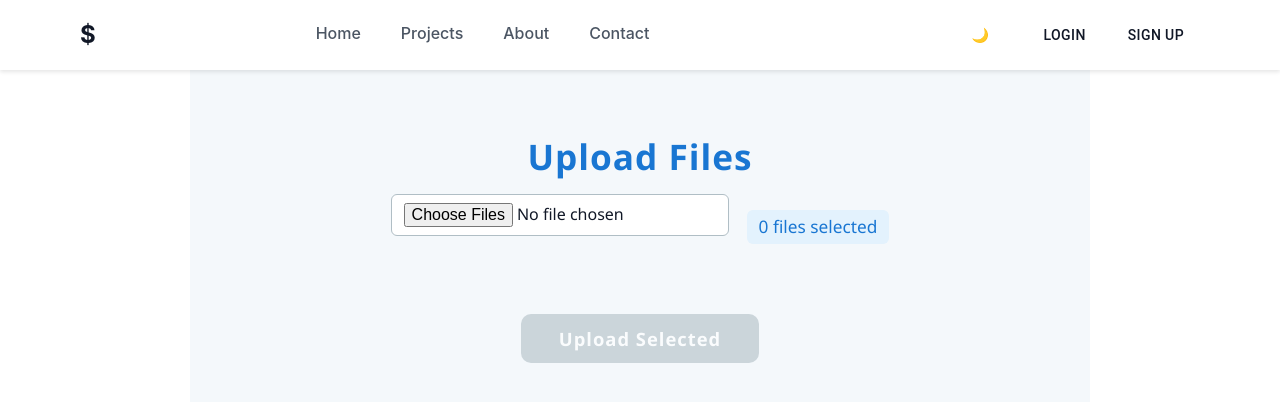
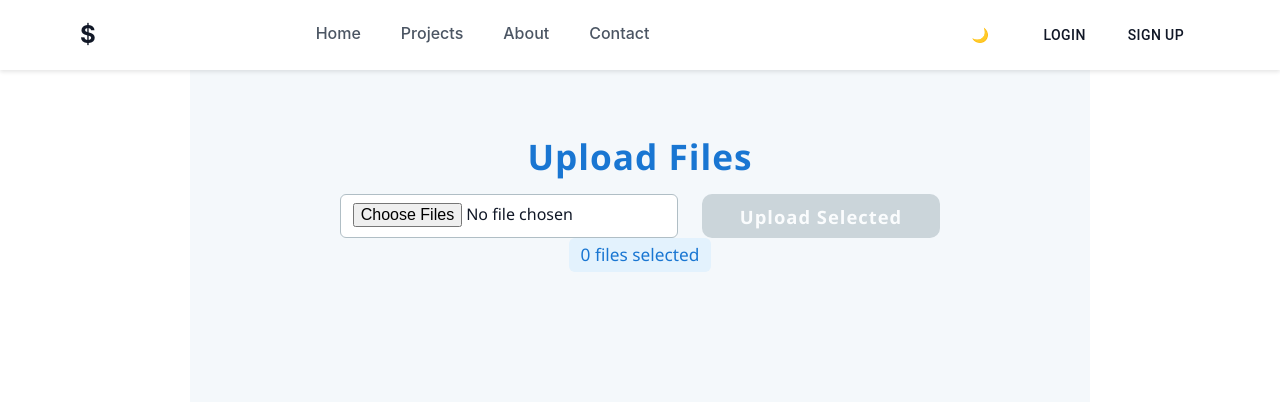
Before and after one commit to memories-storage/Frontend, a React (Create React App) app: page /upload/1 in a window 1280 px wide. Shown: the top 402 px of the page. Built offline with nearby package versions, Linux system fonts and the light colour scheme; some icons are missing.

Commit message:
enhance UI

```diff
--- a/src/pages/UploadFile/UploadFile.css
+++ b/src/pages/UploadFile/UploadFile.css
@@ -26,13 +26,16 @@
 }
 
 .uploadfile-input {
-  margin-bottom: 24px;
+  margin-bottom: 0;
   padding: 8px 12px;
   border: 1px solid #b0bec5;
   border-radius: 6px;
   background: #fff;
   font-size: 1rem;
   transition: border 0.2s;
+  height: 44px;
+  display: flex;
+  align-items: center;
 }
 .uploadfile-input:focus {
   border: 1.5px solid #1976d2;
@@ -132,7 +135,10 @@
 }
 
 .uploadfile-uploadbtn {
-  margin-top: 36px;
+  margin-top: 0;
+  height: 44px;
+  display: flex;
+  align-items: center;
   padding: 12px 38px;
   font-size: 1.15rem;
   background: linear-gradient(90deg, #1976d2 60%, #42a5f5 100%);
@@ -197,3 +203,26 @@
   min-width: 80px;
   text-align: center;
 }
+
+.uploadfile-header-row {
+  display: flex;
+  align-items: center;
+  justify-content: center;
+  gap: 24px;
+  margin-bottom: 0;
+  margin-top: 12px;
+  flex-wrap: wrap;
+}
+.uploadfile-count-row {
+  display: flex;
+  align-items: center;
+  justify-content: center;
+  margin-bottom: 10px;
+  margin-top: 0;
+}
+.uploadfile-cards-scroll {
+  max-height: 420px;
+  overflow-y: auto;
+  margin-bottom: 12px;
+  padding-right: 4px;
+}
--- a/src/pages/UploadFile/UploadFile.jsx
+++ b/src/pages/UploadFile/UploadFile.jsx
@@ -76,7 +76,7 @@ const UploadFile = () => {
       if (typeof id === 'string' && id.includes('=')) {
         cleanId = id.split('=')[1];
       }
-      formData.append('id', cleanId);
+      formData.append('userId', cleanId);
     }
 
     // Print FormData content
@@ -125,10 +125,16 @@ const UploadFile = () => {
   return (
     <div className="uploadfile-root">
       <h2 className="uploadfile-title">Upload Files</h2>
-      <div className="uploadfile-input-row">
+      <div className="uploadfile-header-row">
         <input type="file" accept="image/*,video/*" multiple onChange={handleFileChange} className="uploadfile-input" />
+        <button onClick={handleUpload} disabled={uploading || !files.some(f => f.checked)} className="uploadfile-uploadbtn">
+          {uploading ? 'Uploading...' : 'Upload Selected'}
+        </button>
+      </div>
+      <div className="uploadfile-count-row">
         <span className="uploadfile-count">{files.length} file{files.length !== 1 ? 's' : ''} selected</span>
       </div>
+      <div className="uploadfile-cards-scroll">
         <div className="uploadfile-cards">
           {files.map((f, idx) => (
             <div key={idx} className={`uploadfile-card${f.checked ? ' checked' : ''}`}>
@@ -159,9 +165,7 @@ const UploadFile = () => {
             </div>
           ))}
         </div>
-      <button onClick={handleUpload} disabled={uploading || !files.some(f => f.checked)} className="uploadfile-uploadbtn">
-        {uploading ? 'Uploading...' : 'Upload Selected'}
-      </button>
+      </div>
       <div className="uploadfile-message">{message}</div>
     </div>
   );
```
Lines whose indentation alone changed are shown as unchanged.
